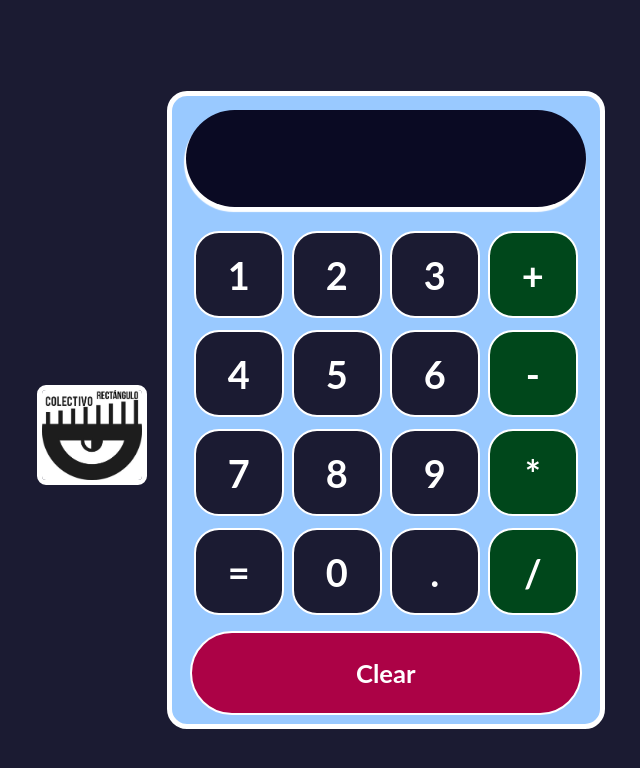
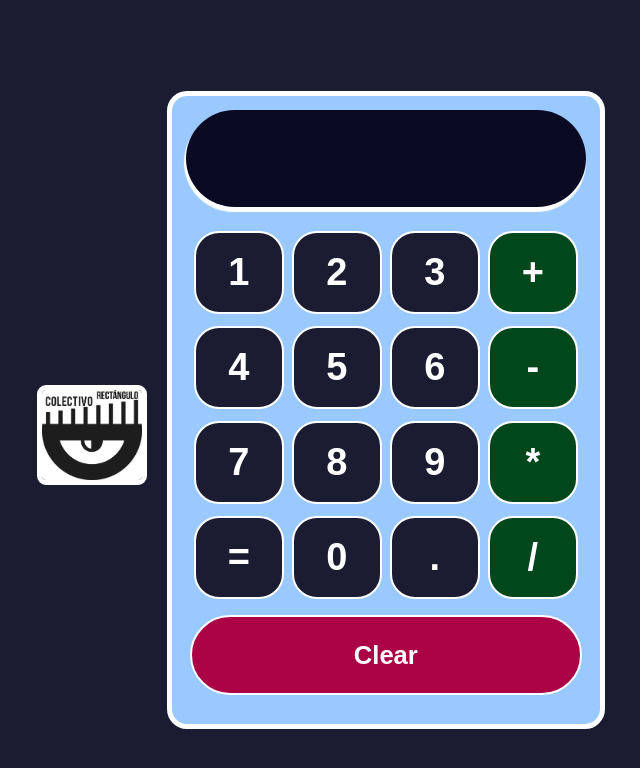
Before and after one commit to ssalgadoi/calculator, a React (Create React App) app: page / in a window 1280 px wide. Shown: the top 768 px of the page, without its empty margins (329-969 px from the left). Built offline with nearby package versions, Linux system fonts and the light colour scheme.

Commit message:
Ultimo commit

```diff
--- a/src/App.css
+++ b/src/App.css
@@ -16,14 +16,6 @@
   flex-wrap: wrap;
   align-items: center;
   justify-content: center;
-
-
-}
-
-.logo {
-  height: 90px;
-  border-radius: 9px;
-  border: 5px solid white;
 }
 
 .container-calculator {
--- a/src/App.js
+++ b/src/App.js
@@ -1,10 +1,11 @@
 import './App.css';
 import Button from './componets/button';
-import logo from './image/logo.png';
+
 import Screen from './componets/screen';
 import ButtonClear from './componets/buttonClear';
 import { useState } from 'react';
 import { evaluate } from 'mathjs';
+import Logo from './componets/logo';
 
 
 function App() {
@@ -27,12 +28,7 @@ function App() {
 
   return (
     <div className="App">
-    <div className='container-logo'>
-      <img
-      src={ logo }
-      className='logo'
-      alt='Logo' />
-    </div>
+    <Logo />
     <div className='container-calculator'>
       <Screen input={ input } />
       <div className='fila'>
--- a/src/componets/button.js
+++ b/src/componets/button.js
@@ -7,23 +7,13 @@ function Button(props) {
   const isOperator = value => {
     return isNaN(value) && (value !== '.') && (value !== '=');
   }
-  if (isOperator(props.children)){
-    return (
-      <div
-      className="button-container operator"
-      onClick={() => props.handleClick(props.children) }>
-      { props.children }
-      </div>
-    );
-  } else {
-    return (
-      <div
-      className="button-container"
-      onClick={() => props.handleClick(props.children) }>
-      { props.children }
-      </div>
-    );
-  }
+  return (
+    <button
+    className={`button-container ${isOperator(props.children) ? 'operator' : ''}`.trimEnd()}
+    onClick={() => props.handleClick(props.children) }>
+    { props.children }
+    </button>
+  )
 }
 
 export default Button;
--- a/src/componets/buttonClear.js
+++ b/src/componets/buttonClear.js
@@ -3,10 +3,10 @@ import '../style/buttonClear.css';
 
 
 const ButtonClear = (props) => (
-    <div className="button-clear"
+    <button className="button-clear"
     onClick={ props.handleClick }>
     { props.children }
-    </div>
+    </button>
 );
 
 export default ButtonClear;
--- /dev/null
+++ b/src/componets/logo.js
@@ -0,0 +1,15 @@
+import React from "react";
+import logo from '../image/logo.png';
+import '../style/logo.css'
+
+
+
+function Logo(props) {
+    return(
+    <div className='container-logo'>
+        <img src={ logo } className='logo' alt='Logo' />
+    </div>
+    )
+}
+
+export default Logo;
--- /dev/null
+++ b/src/style/logo.css
@@ -0,0 +1,5 @@
+.logo {
+    height: 90px;
+    border-radius: 9px;
+    border: 5px solid white;
+}
```
